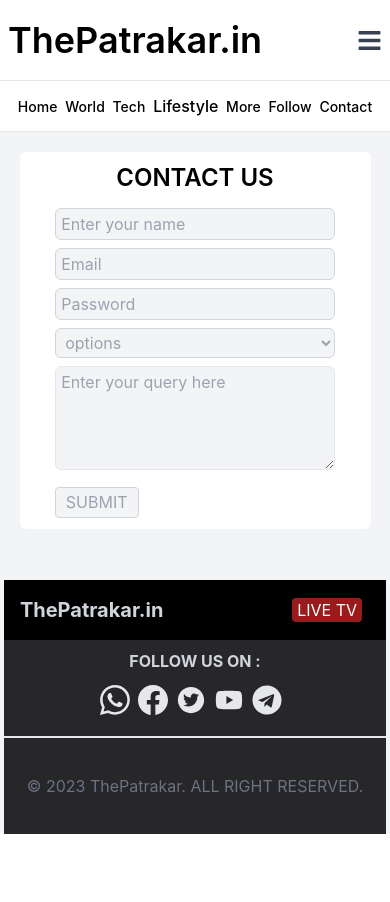
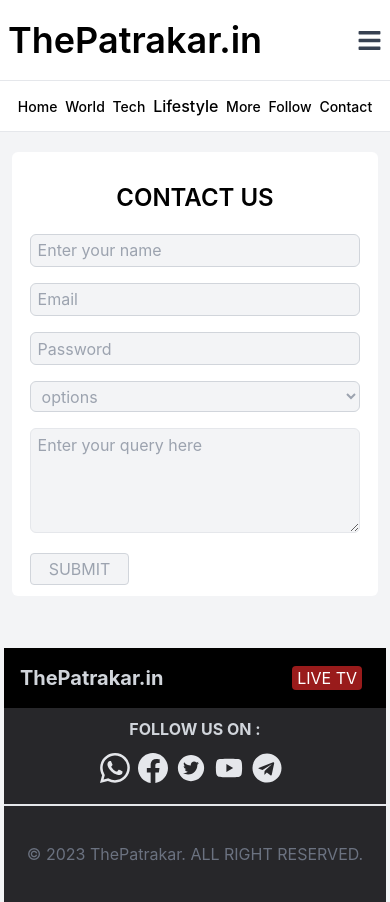
Before and after one commit to AmanPatel2003/ThePatrakar1, a React (Create React App) app: page /contect in a window 390 px wide. Before the commit the page ends 844 px from the top, so only its background shows below. Built offline with nearby package versions, Linux system fonts and the light colour scheme.

Commit message:
contact page

```diff
--- a/src/component/Contect.js
+++ b/src/component/Contect.js
@@ -2,7 +2,7 @@ import React from "react";
 
 export const Contect = () => {
   return (
-    <div className="w-full  flex justify-between items-center px-[20%] lg:px-[15%] md:px-[25%] sm:px-[20%] xs:px-[5%]  py-[5%] bg-gray-100">
+    <div className="w-full  flex justify-between items-center px-[20%] lg:px-[15%] md:px-[25%] sm:px-[20%] xs:px-[3%]  py-[5%] bg-gray-100">
       <div className=" w-[45%] lg:w-[40%] md:hidden sm:hidden xs:hidden">
         <h1 className="font-bold text-4xl lg:text-3xl">Let's chat</h1>
         <h1 className="font-bold text-4xl lg:text-3xl">
@@ -12,32 +12,32 @@ export const Contect = () => {
           Let's create something togather
         </p>
       </div>
-      <div className="flex-col  w-[45%] lg:w-[50%] md:w-[100%] sm:w-[100%] xs:w-[100%] rounded-md  justify-center bg-white  py-[3%]">
-        <div className="w-[80%] text-center flex-col mx-[10%]">
-          <h1 className="text-2xl mb-[5%] font-semibold">CONTACT US</h1>
+      <div className="flex-col  w-[45%] lg:w-[50%] md:w-[100%]  sm:w-[100%] xs:w-[100%] rounded-md  justify-center bg-white  py-[3%]">
+        <div className="w-[80%] xs:w-[90%] text-center flex-col mx-[5%]">
+          <h1 className="text-2xl mb-[5%] xs:my-[6%] font-semibold">CONTACT US</h1>
 
-          <div className="w-full flex justify-center my-[3%]">
+          <div className="w-full flex justify-center my-[3%] xs:my-[5%]">
             <input
               type="text"
               className="  border border-gray-300 rounded-md w-full bg-gray-100 py-[1%] px-[2%] hover:border-gray-800 hover:font-semibold"
               placeholder="Enter your name"
             />
           </div>
-          <div className="w-full flex justify-center my-[3%]">
+          <div className="w-full flex justify-center my-[3%] xs:my-[5%]">
             <input
               type="email"
               className=" border border-gray-300  rounded-md w-full bg-gray-100 py-[1%] px-[2%] hover:border-gray-800 hover:font-semibold"
               placeholder="Email "
             />
           </div>
-          <div className=" w-full flex justify-center my-[3%]">
+          <div className=" w-full flex justify-center  my-[3%] xs:my-[5%]">
             <input
               type="password"
-              className="border border-gray-300 rounded-md w-full bg-gray-100 py-[1%] px-[2%] hover:border-gray-800 hover:font-semibold"
+              className="border border-gray-300 rounded-md w-full  bg-gray-100 py-[1%] px-[2%] hover:border-gray-800 hover:font-semibold"
               placeholder="Password"
             />
           </div>
-          <div className="w-full flex justify-center my-[3%]">
+          <div className="w-full flex justify-center my-[3%] xs:my-[5%]">
             <select
               name=""
               id=""
@@ -75,7 +75,7 @@ export const Contect = () => {
               </option>
             </select>
           </div>
-          <div className=" w-full flex justify-center   my-[3%] ">
+          <div className=" w-full flex justify-center   my-[3%] xs:my-[5%]">
             <textarea
               name=""
               placeholder="Enter your query here"
```
